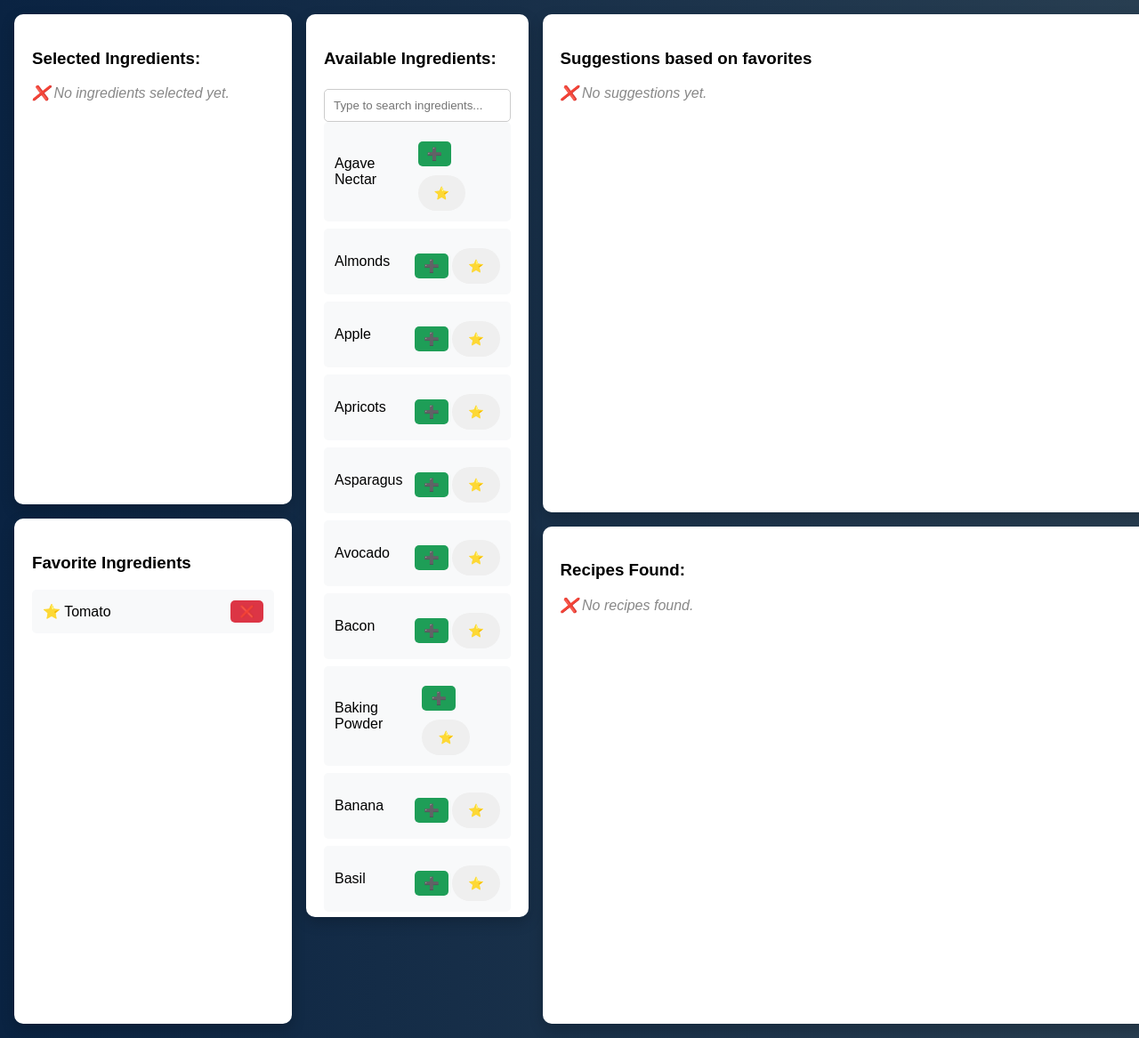
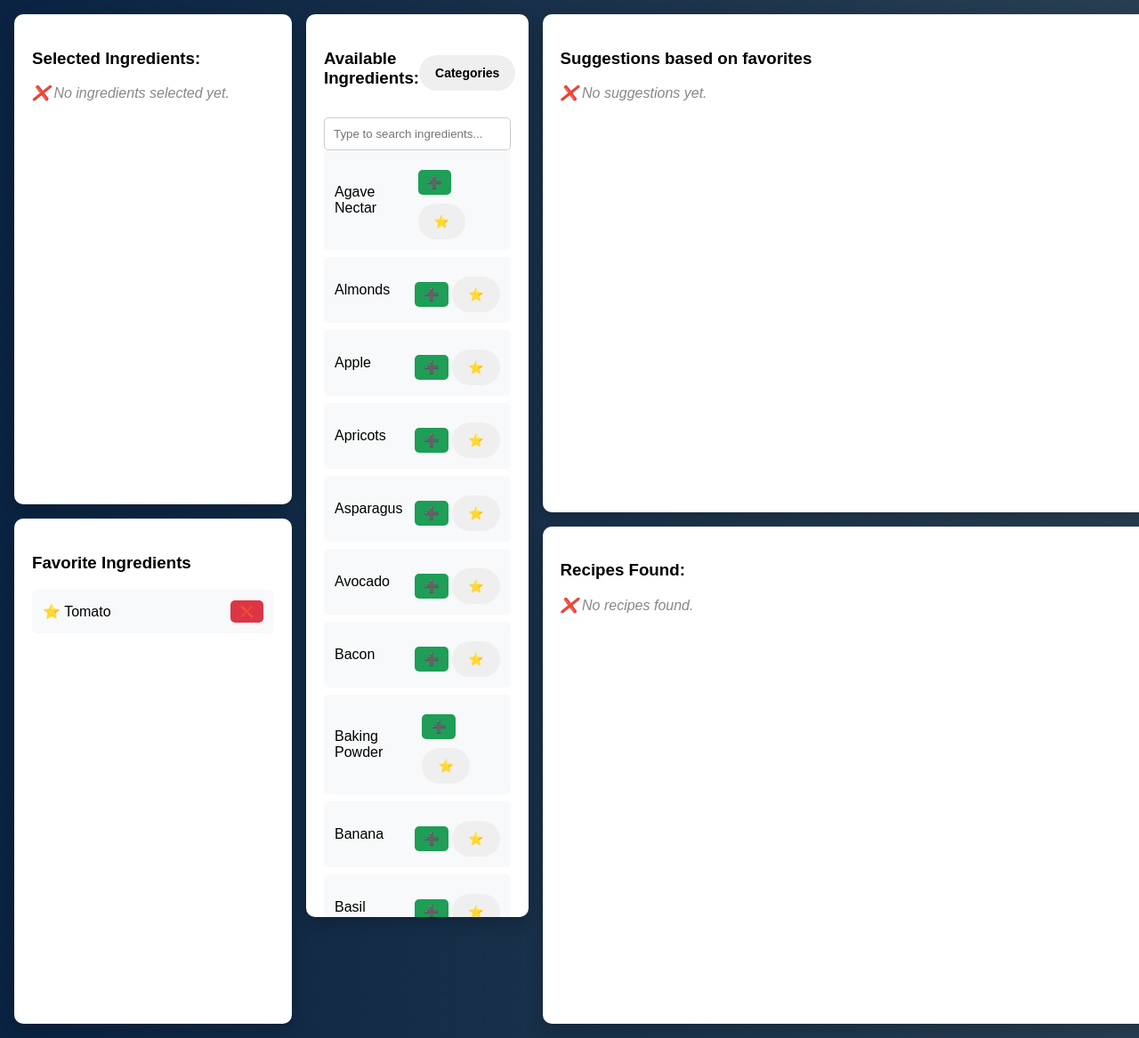
Before and after one commit to SueRix/Favourite-Tastebook, a Django app: page /home/ in a window 1280 px wide. Shown: the whole page at 89% size. Run offline with Django 5.2, Linux system fonts and the light colour scheme; a user stored in the database is signed in; data comes from the database, SQL or seed files in the repository; tables that the repository leaves empty hold one stand-in row (values such as "Sample post").

Commit message:
created pagination using categories. created sorting for categories. created searching of categories. added pagination button list/categories. improved logic of ui

```diff
--- a/favourite_tastebook/recipe_manager/static/css/style.css
+++ b/favourite_tastebook/recipe_manager/static/css/style.css
@@ -51,20 +51,32 @@ body {
 .semantic-search-block {
     grid-area: favorites-based;
 }
+
 .added-ingredients-block {
     grid-area: added-ingredients;
 }
+
 .favorite-ingredients-block {
     grid-area: favorite-ingredients;
 }
+
 .all-ingredients-block {
     grid-area: list-of-ingredients;
     overflow-y: auto;
     max-height: calc(100vh - 12rem);
 }
+
+.header-row {
+    display: flex;
+    justify-content: space-between;
+    align-items: center;
+    margin-bottom: 10px;
+}
+
 .favorite-based-render-block {
     grid-area: favorites-based;
 }
+
 .recipe-based-render-block {
     grid-area: recipe-based;
     overflow-y: auto;
@@ -82,6 +94,7 @@ body {
     display: flex;
     flex-direction: column;
 }
+
 .block:hover {
     transform: scale(1.02);
 }
@@ -98,10 +111,12 @@ body {
     font-size: 14px;
     margin-top: 10px;
 }
+
 .btn-search {
     background: #007bff;
     color: #fff;
 }
+
 .btn-search:hover {
     background: #0056b3;
     transform: scale(1.05);
@@ -114,6 +129,7 @@ body {
     padding: 6px 10px;
     border-radius: 5px;
 }
+
 .btn-add-small:hover {
     background: #178E48;
     transform: scale(1.05);
@@ -124,6 +140,7 @@ body {
     color: #fff;
     font-size: 16px;
 }
+
 .calculate-btn:hover {
     background: #E64A19;
     transform: scale(1.05);
@@ -139,6 +156,7 @@ ul {
     margin: 0;
     padding: 0;
 }
+
 .ingredient-item, .available-ingredient {
     background: #f8f9fa;
     padding: 12px;
@@ -149,10 +167,12 @@ ul {
     align-items: center;
     transition: all 0.3s ease;
 }
+
 .ingredient-item:hover,
 .available-ingredient:hover {
     background: #e9ecef;
 }
+
 .no-ingredients, .no-dishes {
     font-style: italic;
     color: #888;
@@ -168,6 +188,7 @@ ul {
     transition: 0.3s ease;
     margin-left: auto;
 }
+
 .remove-btn:hover {
     background: #c82333;
     transform: scale(1.1);
@@ -180,6 +201,7 @@ ul {
     padding: 6px 10px;
     border-radius: 5px;
 }
+
 .btn-add-small:hover {
     background: #178E48;
     transform: scale(1.05);
@@ -194,6 +216,7 @@ input {
     border-radius: 5px;
     border: 1px solid #ccc;
 }
+
 input:focus {
     border-color: #007bff;
     box-shadow: 0 0 8px rgba(0, 123, 255, 0.5);
--- a/favourite_tastebook/recipe_manager/static/js/script.js
+++ b/favourite_tastebook/recipe_manager/static/js/script.js
@@ -1,18 +1,32 @@
 "use strict";
 
+////////////////////////////////////////////////////////////////////////////////
+// Global variables and DOM references
+////////////////////////////////////////////////////////////////////////////////
+
 let selectedIngredients = [];
+let mode = "list";           // can be "list" or "categories"
+let selectedCategory = null; // used only in "categories" mode when viewing one category
 
-const searchInput = document.getElementById('semanticSearchInput');
-const allIngredientsList = document.querySelector('.all-ingredients-list');
+const searchInput = document.getElementById("semanticSearchInput");
+const allIngredientsList = document.querySelector(".all-ingredients-list");
+const toggleViewBtn = document.getElementById("toggleView");
 
-// Получаем начальные данные об ингредиентах из списка доступных ингредиентов
-let ingredientsElements = Array.from(document.querySelectorAll('.available-ingredient'));
-let ingredientsData = ingredientsElements.map(li => ({
+// Gather initial ingredient data from HTML (via data attributes)
+const ingredientElements = Array.from(document.querySelectorAll(".available-ingredient"));
+const ingredientsData = ingredientElements.map(li => ({
   name: li.dataset.name,
-    id: li.dataset.id
+  id: li.dataset.id,
+  category: li.dataset.category || "Uncategorized"
 }));
 
-// Добавление ингредиента в список выбранных ингредиентов
+// Build a unique array of categories
+const categories = [...new Set(ingredientsData.map(item => item.category))].sort();
+
+////////////////////////////////////////////////////////////////////////////////
+// Selected ingredients: add/remove and update DOM
+////////////////////////////////////////////////////////////////////////////////
+
 function addIngredient(name) {
   if (!selectedIngredients.includes(name)) {
     selectedIngredients.push(name);
@@ -21,14 +35,12 @@ function addIngredient(name) {
   }
 }
 
-// Удаление ингредиента из списка выбранных ингредиентов
 function removeIngredient(name) {
   selectedIngredients = selectedIngredients.filter(ing => ing !== name);
   updateSelectedIngredients();
   fetchRecipes();
 }
 
-// Обновление DOM для списка выбранных ингредиентов
 function updateSelectedIngredients() {
   const list = document.querySelector(".selected-ingredients");
   list.innerHTML = "";
@@ -41,67 +53,56 @@ function updateSelectedIngredients() {
       <li class="ingredient-item">
         ✅ ${ing}
         <button class="remove-btn" onclick="removeIngredient('${ing}')">✖</button>
-      </li>`;
+      </li>
+    `;
   });
 }
 
-// Запрос рецептов по выбранным ингредиентам
+////////////////////////////////////////////////////////////////////////////////
+// Fetching recipes based on selected ingredients
+////////////////////////////////////////////////////////////////////////////////
+
 function fetchRecipes() {
-    const queryParams = selectedIngredients.join(',');
+  const queryParams = selectedIngredients.join(",");
   const url = `/api/filter_recipes/?ingredients=${encodeURIComponent(queryParams)}`;
   fetch(url)
     .then(response => response.json())
     .then(data => {
-            const recipesContainer = document.getElementById('recipes-result');
+      const recipesContainer = document.getElementById("recipes-result");
       recipesContainer.innerHTML = "";
       if (data.recipes && data.recipes.length > 0) {
         data.recipes.forEach(r => {
           recipesContainer.innerHTML += `
             <li>
-              <strong>${r.name}</strong> (time: ${r.cook_time || '-'} min)
-              <p>${r.instructions || ''}</p>
-            </li>`;
+              <strong>${r.name}</strong> (time: ${r.cook_time || "-" } min)
+              <p>${r.instructions || ""}</p>
+            </li>
+          `;
         });
       } else {
         recipesContainer.innerHTML = "<li>There are no suitable recipes.</li>";
       }
     })
     .catch(err => {
-            console.error('Error fetching recipes:', err);
+      console.error("Error fetching recipes:", err);
     });
 }
 
-// Фильтрация ингредиентов по введённому запросу
-function filterIngredients(searchTerm) {
-    allIngredientsList.innerHTML = '';
-    const filteredIngredients = ingredientsData.filter(ing =>
-        ing.name.toLowerCase().includes(searchTerm.toLowerCase())
-    );
-    filteredIngredients.forEach(ingredient => {
-        allIngredientsList.innerHTML += `
-      <li class="available-ingredient" data-name="${ingredient.name}" data-id="${ingredient.id}">
-        ${ingredient.name}
-        <div class="ingredient-buttons">
-          <button class="btn btn-add-small add-ingredient-btn" data-name="${ingredient.name}">➕</button>
-          <button class="btn btn-favorite favorite-ingredient-btn" data-is-favorite="false" data-ingredient-id="${ingredient.id}">⭐</button>
-        </div>
-      </li>
-    `;
-    });
-}
+////////////////////////////////////////////////////////////////////////////////
+// Favorite ingredients: toggle and update
+////////////////////////////////////////////////////////////////////////////////
 
-// Универсальная функция для обновления списка избранных ингредиентов
 function updateFavoriteIngredientsList() {
-    fetch('/api/favorite_ingredient/', {
-        method: 'GET',
+  fetch("/api/favorite_ingredient/", {
+    method: "GET",
     headers: {
-            'Content-Type': 'application/json',
-            'X-CSRFToken': getCookie('csrftoken')
+      "Content-Type": "application/json",
+      "X-CSRFToken": getCookie("csrftoken")
     }
   })
     .then(response => response.json())
     .then(data => {
-        const favoriteIngredientsList = document.querySelector('.favorite-ingredients');
+      const favoriteIngredientsList = document.querySelector(".favorite-ingredients");
       if (!favoriteIngredientsList) {
         console.error("Error: .favorite-ingredients element not found!");
         return;
@@ -121,61 +122,181 @@ function updateFavoriteIngredientsList() {
       }
     })
     .catch(error => {
-        console.error('Error fetching favorite ingredients:', error);
+      console.error("Error fetching favorite ingredients:", error);
     });
 }
 
-// Универсальная функция для переключения состояния избранного ингредиента (добавление/удаление)
 function toggleFavorite(ingredientId, add) {
-    fetch('/api/favorite_ingredient/', {
-        method: 'POST',
+  fetch("/api/favorite_ingredient/", {
+    method: "POST",
     headers: {
-            'Content-Type': 'application/json',
-            'X-CSRFToken': getCookie('csrftoken')
+      "Content-Type": "application/json",
+      "X-CSRFToken": getCookie("csrftoken")
     },
     body: JSON.stringify({
       ingredient_id: ingredientId,
-            action: add ? 'add' : 'remove'
+      action: add ? "add" : "remove"
     })
   })
     .then(response => response.json())
     .then(data => {
-        if (data.status === 'success') {
+      if (data.status === "success") {
         updateFavoriteIngredientsList();
       } else {
-            console.error('Error toggling favorite:', data.message);
+        console.error("Error toggling favorite:", data.message);
       }
     })
     .catch(error => {
-        console.error('Fetch error in toggleFavorite:', error);
+      console.error("Fetch error in toggleFavorite:", error);
     });
 }
 
-// Обработчик поиска ингредиентов по вводу в поле
-searchInput.addEventListener('input', function () {
-    filterIngredients(this.value);
+////////////////////////////////////////////////////////////////////////////////
+// Rendering logic: list mode vs. categories mode
+////////////////////////////////////////////////////////////////////////////////
+
+function render() {
+  // Clear the container
+  allIngredientsList.innerHTML = "";
+
+  const searchTerm = searchInput.value.trim().toLowerCase();
+
+  if (mode === "list") {
+    // Show ALL ingredients, filtered by searchTerm
+    const filtered = ingredientsData.filter(item =>
+      item.name.toLowerCase().includes(searchTerm)
+    );
+    filtered.forEach(item => {
+      allIngredientsList.innerHTML += renderIngredientItem(item);
+    });
+  } else {
+    // mode === "categories"
+    if (selectedCategory === null) {
+      // Show list of categories
+      // Optionally filter categories by searchTerm, if desired
+      const filteredCats = categories.filter(cat =>
+        cat.toLowerCase().includes(searchTerm)
+      );
+      if (filteredCats.length === 0) {
+        allIngredientsList.innerHTML = `<li class="no-ingredients">No categories found.</li>`;
+        return;
+      }
+      filteredCats.forEach(cat => {
+        allIngredientsList.innerHTML += renderCategoryItem(cat);
+      });
+    } else {
+      // Show items for the selectedCategory
+      const categoryItems = ingredientsData.filter(item =>
+        item.category === selectedCategory &&
+        item.name.toLowerCase().includes(searchTerm)
+      );
+      // Optional "Back to categories" link
+      allIngredientsList.innerHTML += `
+        <li class="ingredient-item">
+          <button class="btn" onclick="goBackToCategories()">Back to categories</button>
+        </li>
+      `;
+      if (categoryItems.length === 0) {
+        allIngredientsList.innerHTML += `<li class="no-ingredients">No ingredients in this category.</li>`;
+        return;
+      }
+      categoryItems.forEach(item => {
+        allIngredientsList.innerHTML += renderIngredientItem(item);
+      });
+    }
+  }
+}
+
+// Returns an HTML string for a single ingredient
+function renderIngredientItem(item) {
+  return `
+    <li class="available-ingredient" data-name="${item.name}" data-id="${item.id}" data-category="${item.category}">
+      ${item.name}
+      <div class="ingredient-buttons">
+        <button class="btn btn-add-small add-ingredient-btn" data-name="${item.name}">➕</button>
+        <button class="btn btn-favorite favorite-ingredient-btn" data-is-favorite="false" data-ingredient-id="${item.id}">⭐</button>
+      </div>
+    </li>
+  `;
+}
+
+// Returns an HTML string for a single category
+function renderCategoryItem(catName) {
+  return `
+    <li class="available-category" data-category="${catName}">
+      <button class="btn category-btn" data-cat-name="${catName}">
+        ${catName}
+      </button>
+    </li>
+  `;
+}
+
+function goBackToCategories() {
+  selectedCategory = null;
+  render();
+}
+
+////////////////////////////////////////////////////////////////////////////////
+// Toggle button: switching between "list" and "categories" mode
+////////////////////////////////////////////////////////////////////////////////
+
+toggleViewBtn.addEventListener("click", function() {
+  if (mode === "list") {
+    mode = "categories";
+    toggleViewBtn.textContent = "List";
+    selectedCategory = null;
+  } else {
+    mode = "list";
+    toggleViewBtn.textContent = "Categories";
+    selectedCategory = null;
+  }
+  render();
 });
 
-// Обработчик событий для списка всех ингредиентов: добавление и переключение избранного
-allIngredientsList.addEventListener('click', function (event) {
-    if (event.target.classList.contains('btn-add-small')) {
+////////////////////////////////////////////////////////////////////////////////
+// Search input listener
+////////////////////////////////////////////////////////////////////////////////
+
+searchInput.addEventListener("input", function() {
+  render();
+});
+
+////////////////////////////////////////////////////////////////////////////////
+// Main container click listener: add ingredient, favorite, or pick category
+////////////////////////////////////////////////////////////////////////////////
+
+allIngredientsList.addEventListener("click", function(event) {
+  // Add to selected
+  if (event.target.classList.contains("add-ingredient-btn")) {
     addIngredient(event.target.dataset.name);
   }
-    if (event.target.classList.contains('btn-favorite')) {
+
+  // Toggle favorite
+  if (event.target.classList.contains("favorite-ingredient-btn")) {
     const ingredientId = event.target.dataset.ingredientId;
-        const isFavorite = event.target.dataset.isFavorite === 'true';
+    const isFavorite = event.target.dataset.isFavorite === "true";
     toggleFavorite(ingredientId, !isFavorite);
+  }
+
+  // Category clicked
+  if (event.target.classList.contains("category-btn")) {
+    const catName = event.target.dataset.catName;
+    selectedCategory = catName;
+    render();
   }
 });
 
-// Получение CSRF-токена
+////////////////////////////////////////////////////////////////////////////////
+// CSRF helper
+////////////////////////////////////////////////////////////////////////////////
+
 function getCookie(name) {
   let cookieValue = null;
-    if (document.cookie && document.cookie !== '') {
-        const cookies = document.cookie.split(';');
+  if (document.cookie && document.cookie !== "") {
+    const cookies = document.cookie.split(";");
     for (let i = 0; i < cookies.length; i++) {
       let cookie = cookies[i].trim();
-            if (cookie.startsWith(name + '=')) {
+      if (cookie.startsWith(name + "=")) {
         cookieValue = decodeURIComponent(cookie.substring(name.length + 1));
         break;
       }
@@ -184,8 +305,16 @@ function getCookie(name) {
   return cookieValue;
 }
 
-// Инициализация: фильтруем ингредиенты (показываем все) и обновляем список избранных ингредиентов при загрузке страницы
-document.addEventListener('DOMContentLoaded', function() {
-    filterIngredients('');
+////////////////////////////////////////////////////////////////////////////////
+// On DOMContentLoaded, initialize
+////////////////////////////////////////////////////////////////////////////////
+
+document.addEventListener("DOMContentLoaded", function() {
+  // Start in "list" mode, with button text "Categories"
+  mode = "list";
+  toggleViewBtn.textContent = "Categories";
+  render();
+
+  updateSelectedIngredients();
   updateFavoriteIngredientsList();
 });
--- a/favourite_tastebook/recipe_manager/templates/home.html
+++ b/favourite_tastebook/recipe_manager/templates/home.html
@@ -4,6 +4,7 @@
 {% block content %}
     <div class="grid-container">
 
+        <!-- Left column -->
         <div class="left-column">
             <div class="block added-ingredients-block">
                 <h3>Selected Ingredients:</h3>
@@ -25,7 +26,8 @@
                     {% for fav in favorite_ingredients %}
                         <li class="ingredient-item">
                             ⭐ {{ fav.ingredients.name }}
-                        <button class="remove-btn" onclick="toggleFavorite('{{ fav.ingredients.id }}', false)">❌</button>
+                            <button class="remove-btn" onclick="toggleFavorite('{{ fav.ingredients.id }}', false)">❌
+                            </button>
                         </li>
                     {% empty %}
                         <li class="no-ingredients">❌ You have no favorite ingredients yet.</li>
@@ -34,21 +36,30 @@
             </div>
         </div>
 
+        <!-- Center column: Available Ingredients -->
         <div class="block all-ingredients-block">
+            <div class="header-row">
                 <h3>Available Ingredients:</h3>
+                <button id="toggleView" class="btn">Categories</button>
+            </div>
 
             <div class="semantic-search">
                 <input type="text" id="semanticSearchInput" placeholder="Type to search ingredients..."/>
             </div>
 
+            <!-- Pre-populate the UL with all ingredients as <li> -->
             <ul class="all-ingredients-list">
-            {% for ingredient in ingredients %}
-                <li class="available-ingredient" data-name="{{ ingredient.name }}" data-id="{{ ingredient.id }}">
-                    {{ ingredient.name }}
+                {% for ing in ingredients %}
+                    <li class="available-ingredient"
+                        data-name="{{ ing.name }}"
+                        data-id="{{ ing.id }}"
+                        data-category="{{ ing.category|default:"Uncategorized" }}">
+                        {{ ing.name }}
                         <div class="ingredient-buttons">
-                        <button class="btn btn-add-small add-ingredient-btn" data-name="{{ ingredient.name }}">➕</button>
-                        <button class="btn btn-favorite favorite-ingredient-btn" data-is-favorite="false"
-                                data-ingredient-id="{{ ingredient.id }}">⭐
+                            <button class="btn btn-add-small add-ingredient-btn" data-name="{{ ing.name }}">➕</button>
+                            <button class="btn btn-favorite favorite-ingredient-btn"
+                                    data-is-favorite="false"
+                                    data-ingredient-id="{{ ing.id }}">⭐
                             </button>
                         </div>
                     </li>
@@ -56,6 +67,7 @@
             </ul>
         </div>
 
+        <!-- Right column -->
         <div class="right-column">
             <div class="block favorite-based-render-block">
                 <h3>Suggestions based on favorites</h3>
--- a/favourite_tastebook/recipe_manager/views.py
+++ b/favourite_tastebook/recipe_manager/views.py
@@ -77,7 +77,7 @@ class FavoriteIngredientView(LoginRequiredMixin, View):
     def post(self, request, *args, **kwargs):
         data = json.loads(request.body)
         ingredient_id = data.get('ingredient_id')
-        action = data.get('action')  # "add" или "remove"
+        action = data.get('action')
 
         try:
             ingredient = Ingredient.objects.get(id=ingredient_id)
@@ -93,6 +93,19 @@ class FavoriteIngredientView(LoginRequiredMixin, View):
 
         return JsonResponse({'status': 'success'})
 
+class IngredientPaginationView(LoginRequiredMixin, TemplateView):
+    template_name = 'home.html'
+
+    def get_context_data(self, **kwargs):
+        context = super().get_context_data(**kwargs)
+        context['ingredients'] = Ingredient.objects.order_by('name')
+        context['categories'] = list(
+            Ingredient.objects.exclude(category__isnull=True)
+                              .values_list('category', flat=True)
+                              .distinct()
+        )
+        return context
+
 #TODO: create feature of alphabet filtering p1 - //completed!!!
 #TODO: read about pagination p2 - //completed!!!
 #TODO: create search of ingredients feature - //completed!!!
```
Lines whose indentation alone changed are shown as unchanged.
